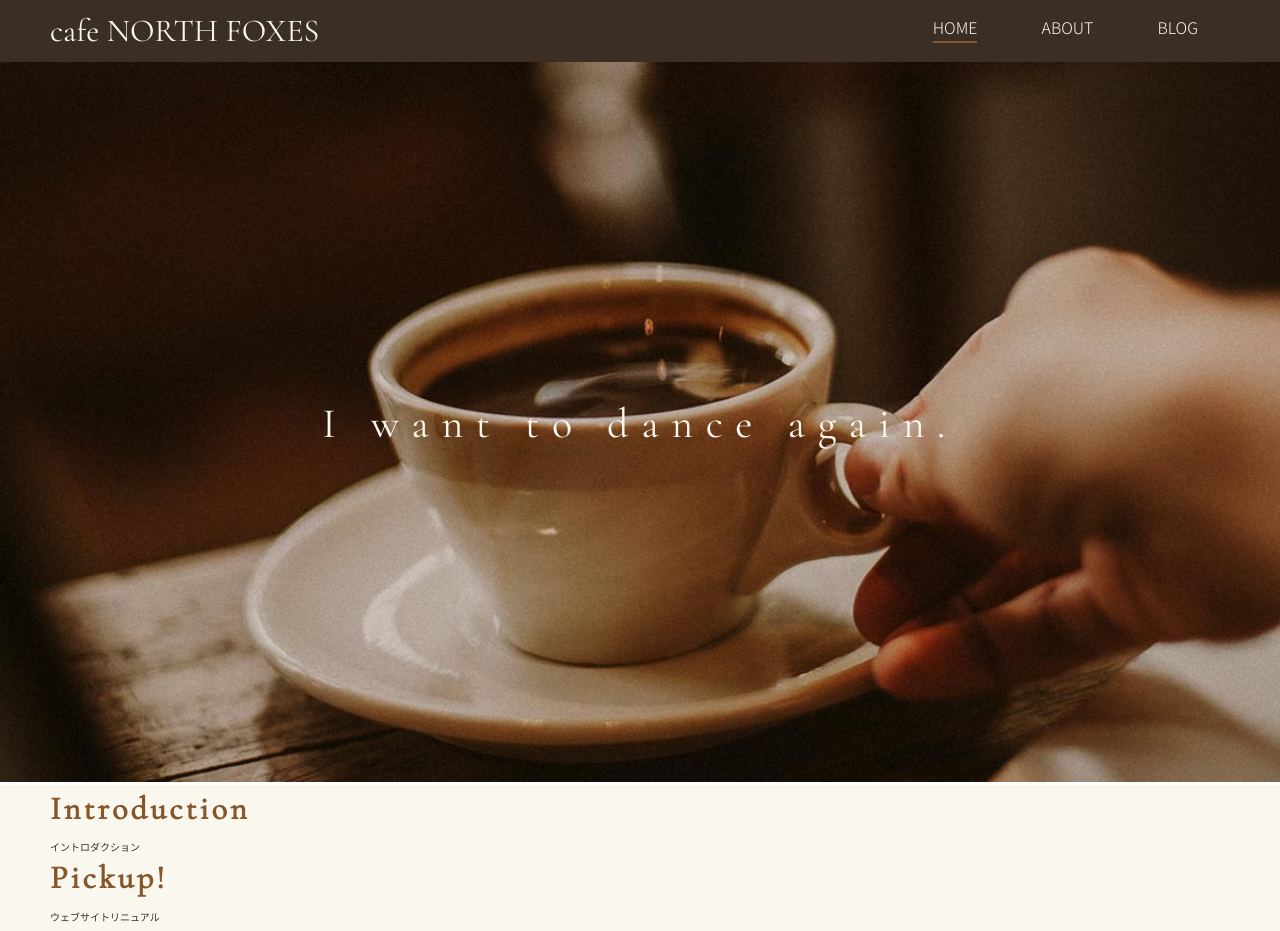
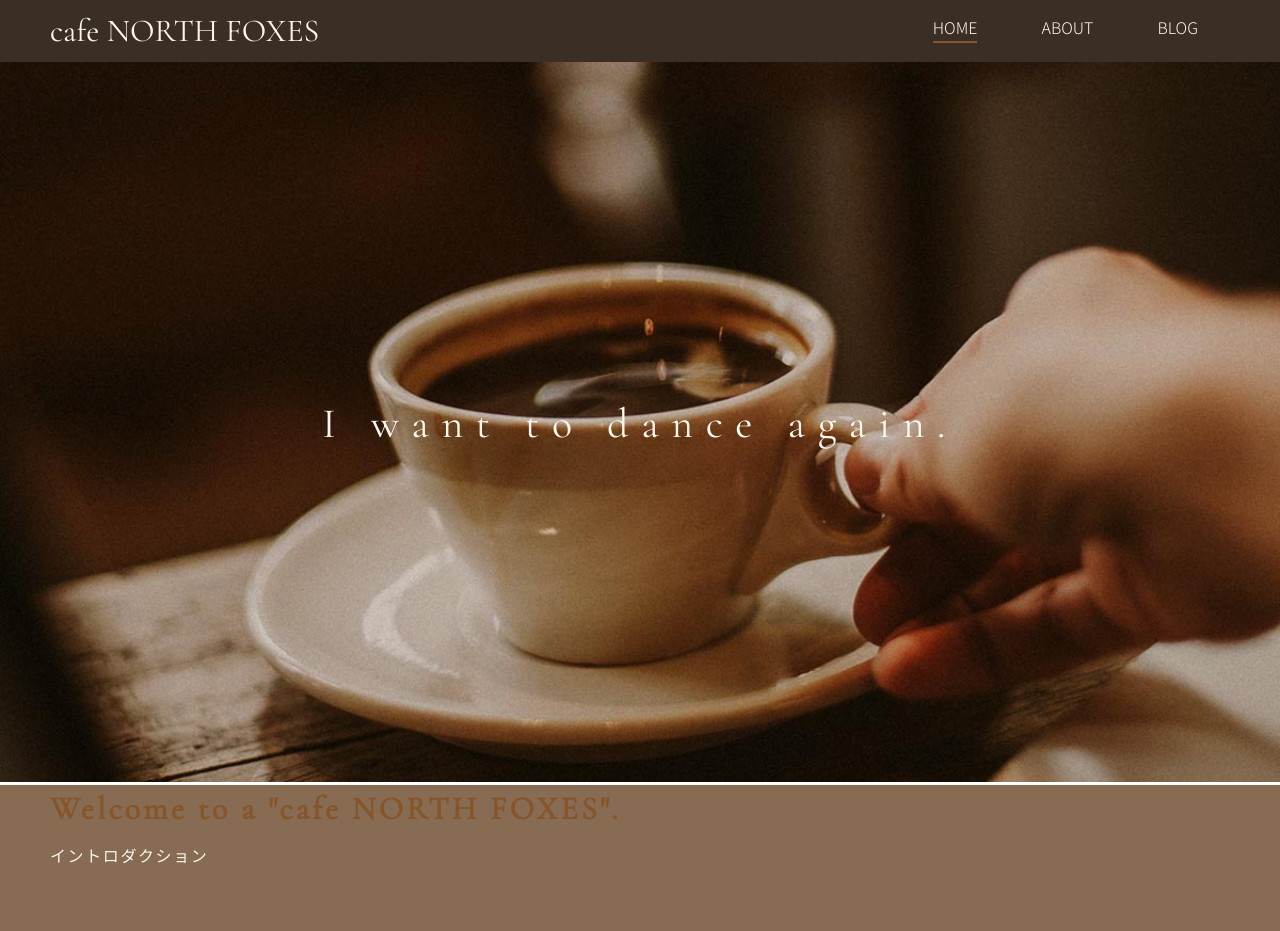
Before and after one commit to masayuki-abe/nuxtjs, a Nuxt app: page / in a window 1280 px wide. Shown: the top 931 px of the page. Built offline with nearby package versions, Linux system fonts and the light colour scheme.

Commit message:
フロントページ途中まで

```diff
--- a/assets/css/common.scss
+++ b/assets/css/common.scss
@@ -12,9 +12,6 @@ body{
   font-size: 1rem;
   font-family: 'Noto Sans JP', sans-serif;
   font-weight: 400;
-  #wrap{
-    padding-bottom: 500px;
-  }
 }
 
 
@@ -23,6 +20,7 @@ body{
 .common-box{
   width: per($tab - 40, $tab);
   margin: 0 auto;
+  padding-bottom: (60 / $tab) * 100%;
 }
 @include lap(){
 .common-box{
@@ -43,3 +41,11 @@ body{
 .serif{
   font-family: 'Cormorant Garamond', serif;
 }
+.txt{
+  @include fontSet(32,48,100,$tab);
+}
+@include lap(){
+  .txt{
+    @include fontSet(16,32,100,$tab);
+  }
+}
--- a/components/atoms/ModalBase.vue
+++ b/components/atoms/ModalBase.vue
@@ -72,6 +72,9 @@ export default {
         }
       }
       .modal-content{
+        position: relative;
+        height: 100%;
+        overflow-y: scroll;
         padding: 20px;
         @include fontSet(32,48,100,$tab);
         *{
--- a/components/atoms/TitSection.vue
+++ b/components/atoms/TitSection.vue
@@ -25,9 +25,9 @@ export default {
 
 <style lang="scss" scoped>
 .tit-section{
-  padding-bottom: .2em;
+  padding-bottom: .5em;
   color: $lightBrown;
-  @include fontSet(48,56,100,$tab)
+  @include fontSet(48,64,100,$tab)
 }
 @include tab() {
 .tit-section{
--- a/components/molecules/FrontPickup.vue
+++ b/components/molecules/FrontPickup.vue
@@ -1,10 +1,42 @@
 <template>
 <div class="front-pickup">
   <dl>
-    <dt @click="openModal">{{pickupTitle}}</dt>
+    <dt
+      @click="openModal"
+      class="txt"
+    >
+      {{pickupTitle}}
+    </dt>
     <dd class="modal">
-      <Modal v-if="modalFlag" @close-modal="closeModal">
-        <h4>{{pickupTitle}}</h4>
+      <Modal
+        v-if="modalFlag"
+        @close-modal="closeModal"
+      >
+        <h4 class="serif">{{pickupTitle}}</h4>
+        <p>ここにモーダルの内容が入ります。</p>
+        <p>ここにモーダルの内容が入ります。ここに内容が入ります。</p>
+        <p>ここにモーダルの内容が入ります。</p>
+        <p>ここにモーダルの内容が入ります。ここに内容が入ります。</p>
+        <p>ここにモーダルの内容が入ります。</p>
+        <p>ここにモーダルの内容が入ります。ここに内容が入ります。</p>
+        <p>ここにモーダルの内容が入ります。</p>
+        <p>ここにモーダルの内容が入ります。ここに内容が入ります。</p>
+        <p>ここにモーダルの内容が入ります。</p>
+        <p>ここにモーダルの内容が入ります。ここに内容が入ります。</p>
+        <p>ここにモーダルの内容が入ります。</p>
+        <p>ここにモーダルの内容が入ります。ここに内容が入ります。</p>
+        <p>ここにモーダルの内容が入ります。</p>
+        <p>ここにモーダルの内容が入ります。ここに内容が入ります。</p>
+        <p>ここにモーダルの内容が入ります。</p>
+        <p>ここにモーダルの内容が入ります。ここに内容が入ります。</p>
+        <p>ここにモーダルの内容が入ります。</p>
+        <p>ここにモーダルの内容が入ります。ここに内容が入ります。</p>
+        <p>ここにモーダルの内容が入ります。</p>
+        <p>ここにモーダルの内容が入ります。ここに内容が入ります。</p>
+        <p>ここにモーダルの内容が入ります。</p>
+        <p>ここにモーダルの内容が入ります。ここに内容が入ります。</p>
+        <p>ここにモーダルの内容が入ります。</p>
+        <p>ここにモーダルの内容が入ります。ここに内容が入ります。</p>
         <p>ここにモーダルの内容が入ります。</p>
         <p>ここにモーダルの内容が入ります。ここに内容が入ります。</p>
         <p>ここにモーダルの内容が入ります。</p>
@@ -43,3 +75,18 @@ export default {
   }
 }
 </script>
+
+<style lang="scss" scoped>
+.front-pickup{
+  dl{
+    dd{
+      h4{
+        color: $lightBrown;
+        @include fontSet(48,52,100,$tab);
+        font-weight: 400;
+      }
+    }
+  }
+}
+
+</style>
--- a/components/templates/FrontPage.vue
+++ b/components/templates/FrontPage.vue
@@ -1,13 +1,15 @@
 <template>
 <div class="home">
-  <section id="box01" class="common-box">
+  <section id="box01">
+    <div class="common-box">
       <TitSection
         titleTag="h3"
         titleClass="serif"
-      titleText="Introduction"
+        titleText='Welcome to a "cafe NORTH FOXES".'
         class="tit-section"
       />
-    <p>イントロダクション</p>
+      <p class="txt">イントロダクション</p>
+    </div>
   </section><!--/box01-->
 
   <section id="box02" class="common-box">
@@ -68,3 +70,10 @@ export default{
   }
 }
 </script>
+
+<style lang="scss" scoped>
+#box01{
+  background-color: $smokeBrown;
+  color: $milk;
+}
+</style>
```
Lines whose indentation alone changed are shown as unchanged.
